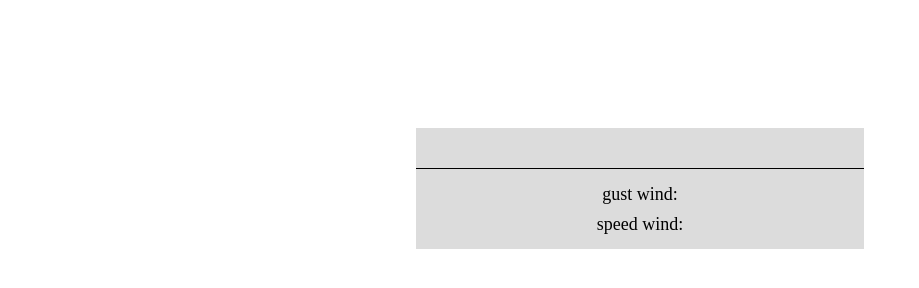
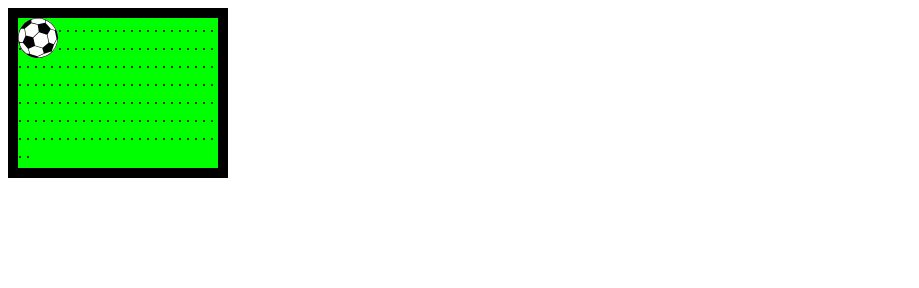
Before and after one commit to dasha313/-tasks-js, a plain HTML site: page index.html in a window 1280 px wide. Shown: the top 288 px of the page, without its empty margins (0-919 px from the left). Drawn offline with Linux system fonts and the light colour scheme; no server answers.

Commit message:
ball movement

```diff
--- a/index.html
+++ b/index.html
@@ -10,19 +10,12 @@
 </head>
 
 <body>
-   <div class="weather__app">
-      <div class="weather__container">
-         <p class="city"></p>
-         <p class="degree"></p>
-         <p class="feature"></p>
-         <p class="weather"></p>
-         <ul class="gust"> gust wind:
-            <li></li>
-         </ul>
-         <ul class="speed"> speed wind:
-            <li></li>
-         </ul>
-      </div>
+   <div id="field">
+      <img src="./img/ball.svg" id="ball" alt="">
+      . . . . . . . . . . . . . . . . . . . . . . . . . . . . . . . . . . . . . . . . . . . . . . . . . . . . . . . . .
+      . . . . . . . . . . . . . . . . . . . . . . . . . . . . . . . . . . . . . . . .
+      . . . . . . . . . . . . . . . . . . . . . . . . . . . . . . . . . . . . . . . . . . . . . . . . . . . . . . . . .
+      . . . . . . . . . . . . . . . . . . . . . . .
    </div>
 
    <script src="./script.js"></script>
--- a/script.js
+++ b/script.js
@@ -1,15 +1,28 @@
-fetch('https://api.openweathermap.org/data/2.5/weather?q=Minsk&appid=df068345397ee8c206cc4d1be611ff1c')
-   .then(function (resp) { return resp.json() })
-   .then(function (data) {
-      console.log(data);
-      document.querySelector('.city').innerHTML = data.name;
-      document.querySelector('.degree').innerHTML = Math.round(data.main.temp - 273) + '&deg;';
-      //https://openweathermap.org/img/wn/13d@2x.png
-      document.querySelector('.feature').innerHTML = `<img src="https://openweathermap.org/img/wn/${data.weather[0]['icon']}@2x.png">`;
-      document.querySelector('.weather').innerHTML = data.weather[0]['description'];
-      document.querySelector('.gust li').innerHTML = data.wind.gust;
-      document.querySelector('.speed li').innerHTML = data.wind.speed;
-   })
-   .catch(function () {
+field.onclick = function (event) {
+   // координаты поля относительно окна браузера
+   let fieldCoords = this.getBoundingClientRect();
 
-   });
+   let ballCoords = {
+      top: event.clientY - fieldCoords.top - field.clientTop - ball.clientHeight / 2,
+      left: event.clientX - fieldCoords.left - field.clientLeft - ball.clientWidth / 2
+   };
+
+   // запрещаем пересекать верхнюю границу поля
+   if (ballCoords.top < 0) ballCoords.top = 0;
+
+   // запрещаем пересекать левую границу поля
+   if (ballCoords.left < 0) ballCoords.left = 0;
+
+   // запрещаем пересекать правую границу поля
+   if (ballCoords.left + ball.clientWidth > field.clientWidth) {
+      ballCoords.left = field.clientWidth - ball.clientWidth;
+   }
+
+   // запрещаем пересекать нижнюю границу поля
+   if (ballCoords.top + ball.clientHeight > field.clientHeight) {
+      ballCoords.top = field.clientHeight - ball.clientHeight;
+   }
+
+   ball.style.left = ballCoords.left + 'px';
+   ball.style.top = ballCoords.top + 'px';
+}
--- a/style.css
+++ b/style.css
@@ -1,43 +1,22 @@
-* {
-   margin: 0;
-   padding: 0;
+body {
+   height: 2000px;
 }
 
-.weather__app {
-   background-color: #dcdcdc;
-   width: 35%;
-   text-align: center;
-   margin: 0 auto;
-   margin-top: 10%;
+#field {
+   width: 200px;
+   height: 150px;
+   border: 10px solid black;
+   background-color: #00ff00;
+   overflow: hidden;
+   position: relative;
+   cursor: pointer;
 }
-.city {
-   font-size: 25px;
-   line-height: 40px;
-   padding: 10px 0 10px 0;
+
+#ball {
+   position: absolute;
+   left: 0;
+   top: 0;
+   width: 40px;
+   height: 40px;
+   transition: 1s all;
 }
-.degree {
-   font-size: 25px;
-   line-height: 20px;
-   padding: 10px 0 0 0;
-}
-.weather {
-   font-size: 20px;
-   padding-bottom: 10px;
-   border-bottom: 1px solid #000;
-}
-.gust {
-   display: flex;
-   justify-content: center;
-   list-style: none;
-   font-size: 18px;
-   line-height: 30px;
-   padding-top: 10px;
-}
-.speed {
-   display: flex;
-   justify-content: center;
-   list-style: none;
-   font-size: 18px;
-   line-height: 30px;
-   padding-bottom: 10px;
-}
```
Also changed, not shown: img/ball.svg (added), task-5.txt (added), tasks-4.txt (deleted).
